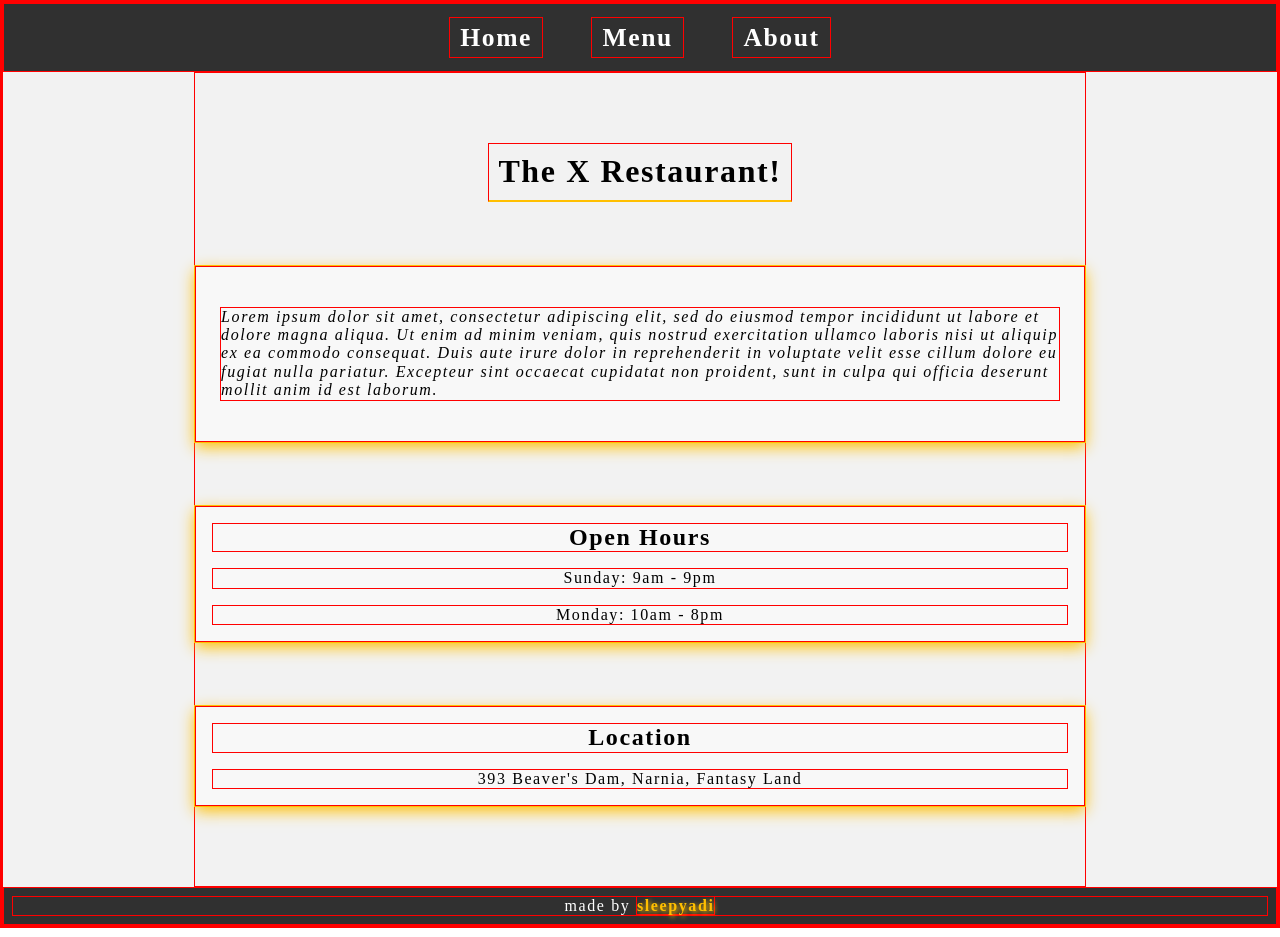
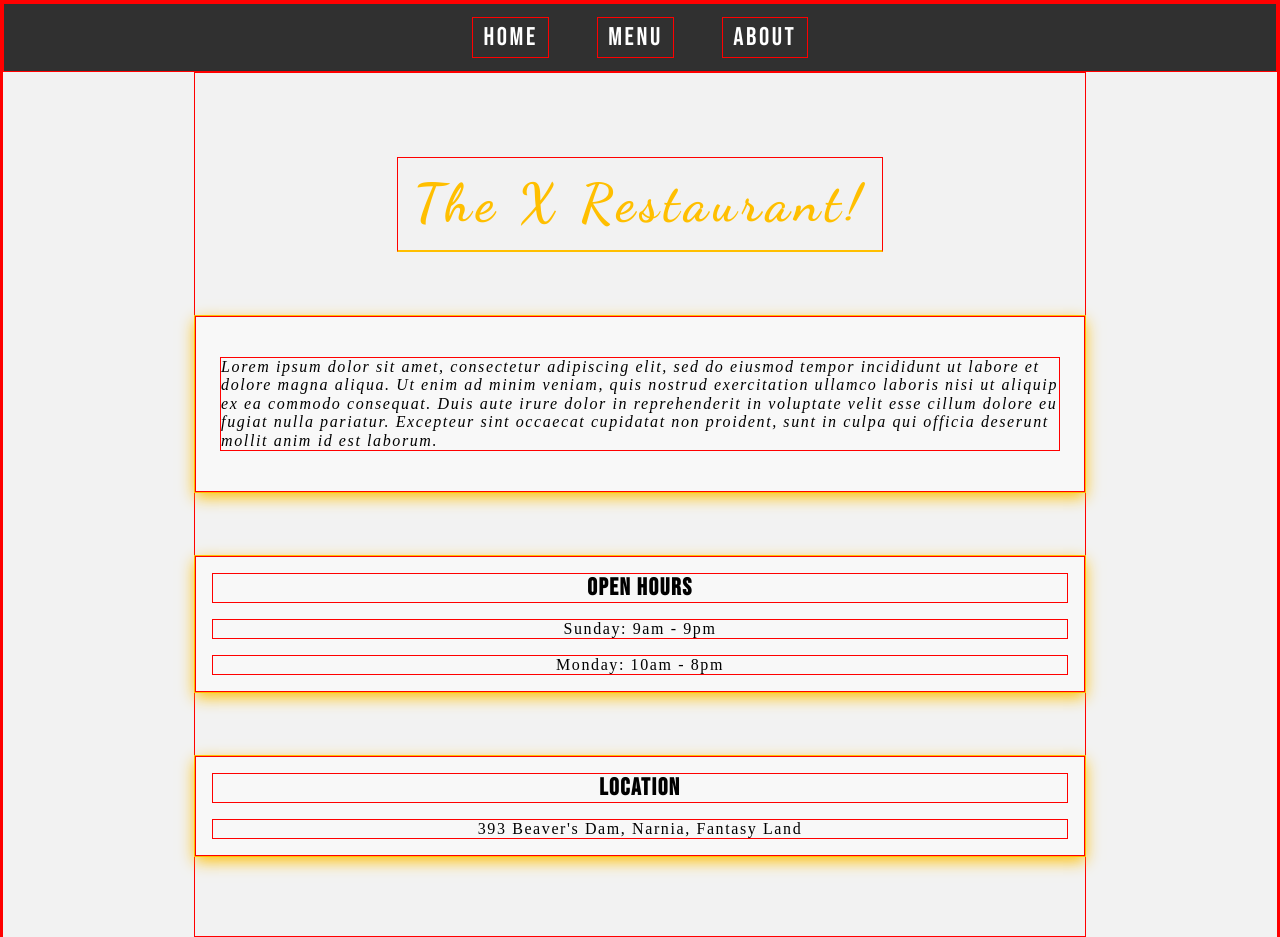
Before and after one commit to sleepyadi/restaurant-page, a website built with webpack: page src/template.html in a window 1280 px wide. Shown: the top 937 px of the page. Built offline with nearby package versions, Linux system fonts and the light colour scheme.

Commit message:
Add fonts

```diff
--- a/src/styles/main.css
+++ b/src/styles/main.css
@@ -1,4 +1,15 @@
 /* adding one style for everything cuz confusion otherwise */
+@font-face {
+    font-family: 'Dancing Script';
+    src: url('../fonts/DancingScript-VariableFont_wght.ttf');
+}
+
+@font-face {
+    font-family: 'Bebas Neue';
+    src: url('../fonts/BebasNeue-Regular.ttf');
+}
+
+
 *,
 *::after,
 *::before {
@@ -18,6 +29,9 @@
     --yellow: #FFC60B;
     --mud: #c59d5f;
     --card-bg: rgba(255, 255, 255, 0.4);
+    --main-title-fnt: 'Dancing Script';
+    --sub-title-fnt: 'Bebas Neue';
+    /* --desc-font: 'Monster Rat'; */
 }
 
 body, #content {
@@ -53,8 +67,9 @@ body, #content {
 .header__tab {
     padding: 0.2em 0.4em;
     color: var(--tab-fnt-color);
-    font-weight: bold;
-    /* cursor: pointer; */
+    /* font-weight: bold; */
+    font-family: var(--sub-title-fnt);
+    letter-spacing: 0.1em;
 }
 
 .header__tab:hover {
@@ -93,7 +108,11 @@ main {
     text-align: center;
     width: fit-content;
     padding: 0.3em;
-    border-bottom: 2px solid var(--title-color);;
+    border-bottom: 2px solid var(--title-color);
+    font-family: var(--main-title-fnt);
+    font-size: 3.3rem;
+    letter-spacing: 0.1em;
+    color: var(--title-color);
 }
 
 .home h1,.home h2 {
@@ -103,6 +122,7 @@ main {
 .home .home__desc {
     padding: 2.5em 1.5em;
     font-style: italic;
+    /* font-family: var(--desc-font); */
 }
 
 .home__time, .home__location {
@@ -110,6 +130,10 @@ main {
     display: flex;
     flex-direction: column;
     row-gap: 1rem;
+}
+
+.home__time-title, .home__location-title {
+    font-family: var(--sub-title-fnt);
 }
 
 /* ---------------------- MENU --------------------- */
@@ -121,6 +145,9 @@ main {
     width: fit-content;
     padding: 0.3em;
     border-bottom: 2px solid var(--title-color);
+    font-family: var(--main-title-fnt);
+    color: var(--title-color);
+    font-size: 2.5rem;
 }
 
 .menu .menu__items {
@@ -164,11 +191,14 @@ main {
     width: fit-content;
     padding: 0.3em;
     border-bottom: 2px solid var(--title-color);
+    font-family: var(--main-title-fnt);
+    color: var(--title-color);
+    font-size: 2.5rem;
 }
 
 .about__title {
+    font-family: var(--sub-title-fnt);
     text-align: center;
-    color: var(--title-color);
 }
 
 .about .card p {
--- a/webpack.config.js
+++ b/webpack.config.js
@@ -42,6 +42,10 @@ module.exports = {
                 test: /\.css$/,
                 use: ['style-loader','css-loader'],
             },
+            {
+                test: /\.(woff|woff2|ttf|otf|eot)$/,
+                type: 'asset/resource',
+            },
         ],
     },
 }
```
Also changed, not shown: src/fonts/BebasNeue-Regular.ttf (added), src/fonts/DancingScript-VariableFont_wght.ttf (added).
